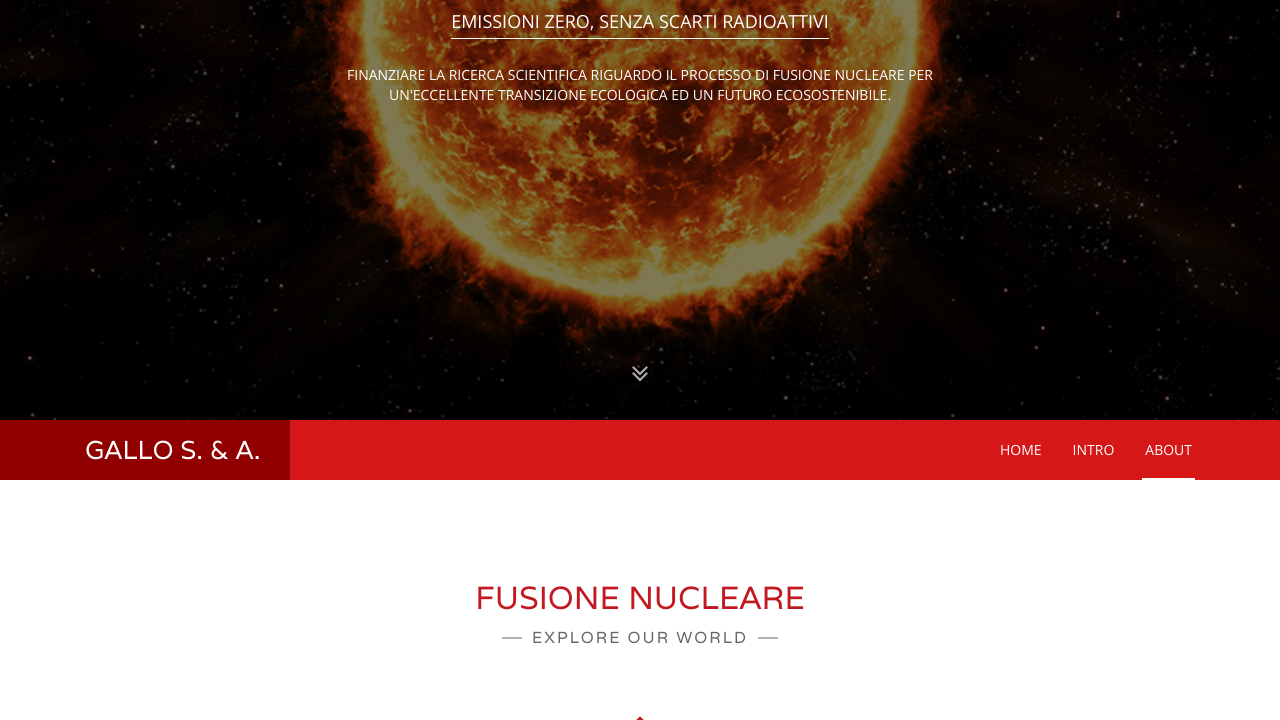
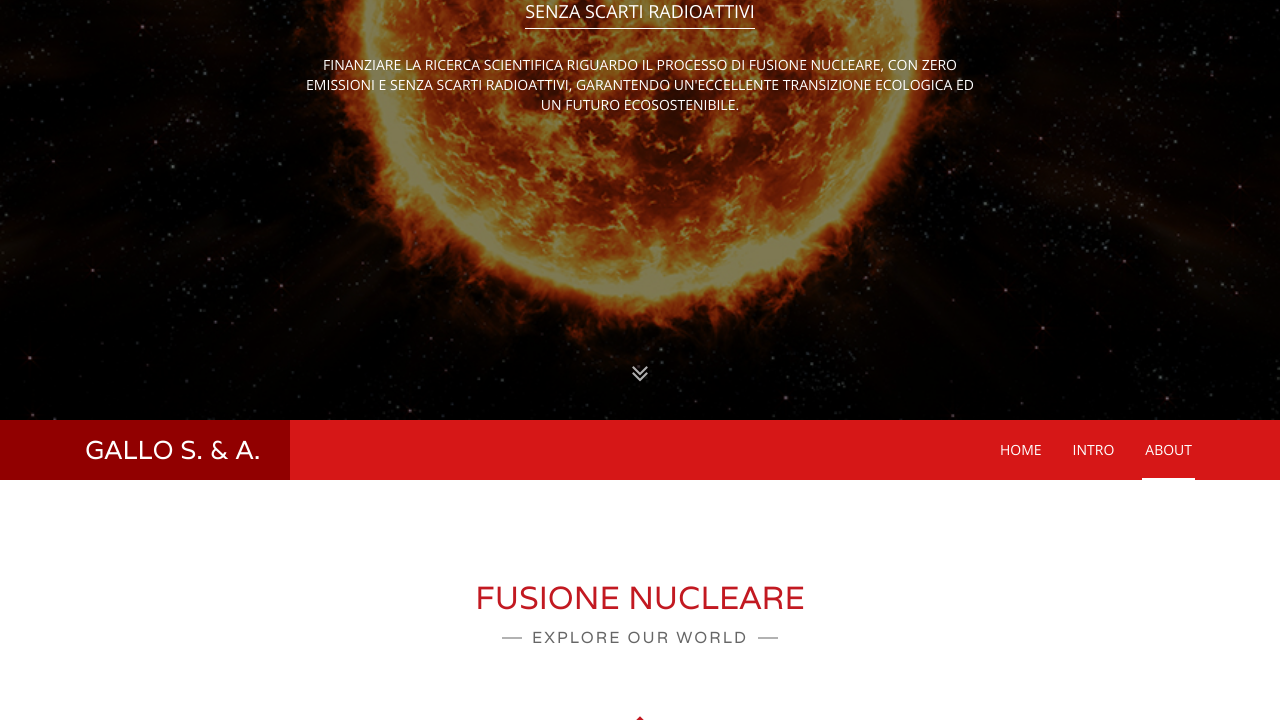
Before and after one commit to SimCodDev/Nuclear-Fusion, a plain HTML site: page index.html in a window 1280 px wide. Shown: the part 380-1100 px from the top of the page. Drawn offline with nearby package versions, Linux system fonts and the light colour scheme.

Commit message:
Hero Modified
Reduced the length of the subtitle

```diff
--- a/index.html
+++ b/index.html
@@ -57,8 +57,8 @@
         <!-- Name & Description -->
         <div class="hero-content">
             <h1>Il Sole sulla Terra</h1>
-            <p class="hero-job"><span>EMISSIONI ZERO, SENZA SCARTI RADIOATTIVI</span></p>
-            <p class="hero-job-desc">Finanziare la ricerca scientifica riguardo il processo di fusione nucleare per un'eccellente transizione ecologica ed un futuro ecosostenibile. </p>
+            <p class="hero-job"><span>SENZA SCARTI RADIOATTIVI</span></p>
+            <p class="hero-job-desc">Finanziare la ricerca scientifica riguardo il processo di fusione nucleare, con zero emissioni e senza scarti radioattivi, garantendo un'eccellente transizione ecologica ed un futuro ecosostenibile. </p>
 
         </div><!-- /.hero-content -->
 
```
